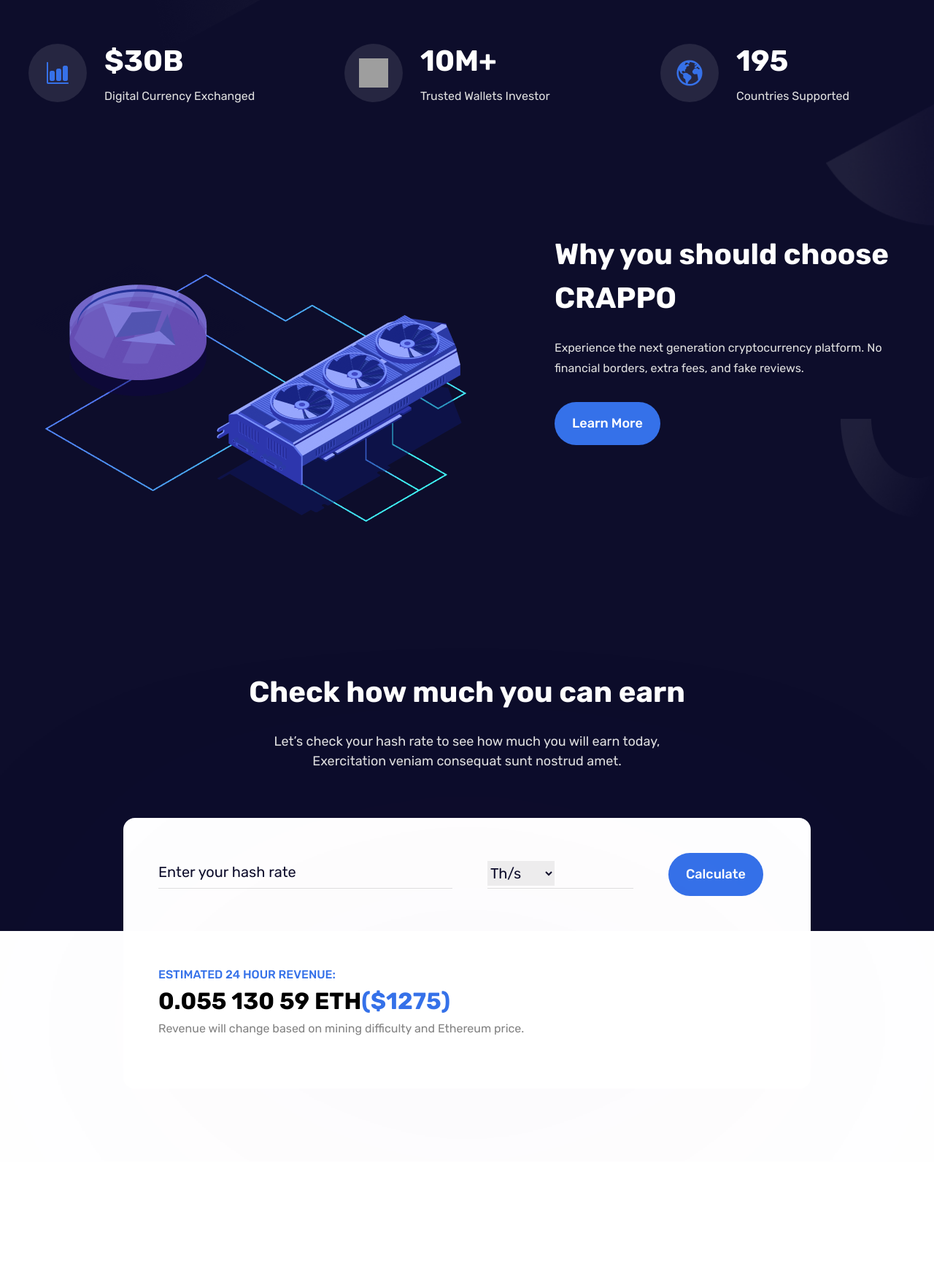
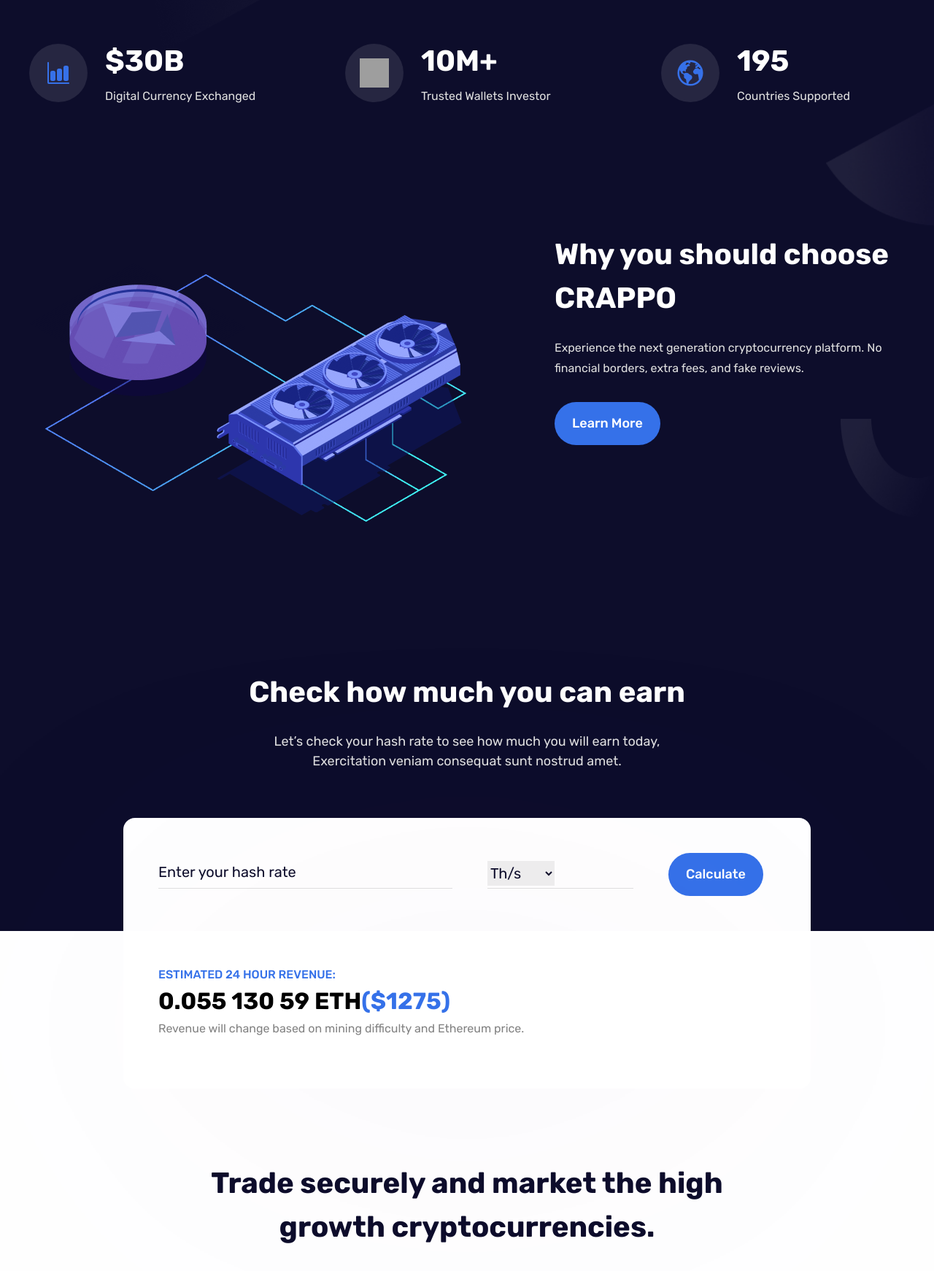
Before and after one commit to xeuxdev/crappo-cryptocurrency-website-challenge, a Next.js app: page / in a window 1280 px wide. Shown: the part 896-2638 px from the top of the page at 73% size. Before the commit the page ends 2488 px from the top, so only its background shows below. Built offline with nearby package versions, Linux system fonts and the light colour scheme; grey boxes are pictures that could not be loaded.

Commit message:
fixed height in expense calculate

```diff
--- a/pages/CryptoCurrencyList.tsx
+++ b/pages/CryptoCurrencyList.tsx
@@ -1,7 +1,15 @@
 type Props = {}
 
 const CryptoCurrencyList = (props: Props) => {
-  return <section></section>
+  return (
+    <section className="min-h-[617px] container px-5 md:px-7 xl:px-0">
+      <div className="heading text-center max-w-[741px] mx-auto">
+        <h4 className="text-h2 text-primary ">
+          Trade securely and market the high growth cryptocurrencies.
+        </h4>
+      </div>
+    </section>
+  )
 }
 
 export default CryptoCurrencyList
--- a/pages/EarningRateSection.tsx
+++ b/pages/EarningRateSection.tsx
@@ -3,7 +3,7 @@
 const EarningRateSection = () => {
   return (
     <>
-      <section className="bg-primary h-[644px] lg:h-[457px] w-full px-5 md:px-7 xl:px-0  ">
+      <section className="bg-primary h-[644px] xs:h-[582px] md:h-[495px] lg:h-[457px] w-full px-5 md:px-7 xl:px-0  ">
         <div className=" pt-20 lg:pt-[100px]">
           <div className="text-center md:w-[741px] space-y-6 mx-auto mb-16">
             <h3 className="text-h2 text-white ">Check how much you can earn</h3>
--- a/tailwind.config.js
+++ b/tailwind.config.js
@@ -11,7 +11,7 @@
       sm: "640px",
       md: "768px",
       lg: "1024px",
-      xl: "1202px",
+      xl: "1200px",
     },
     container: {
       center: true,
```
